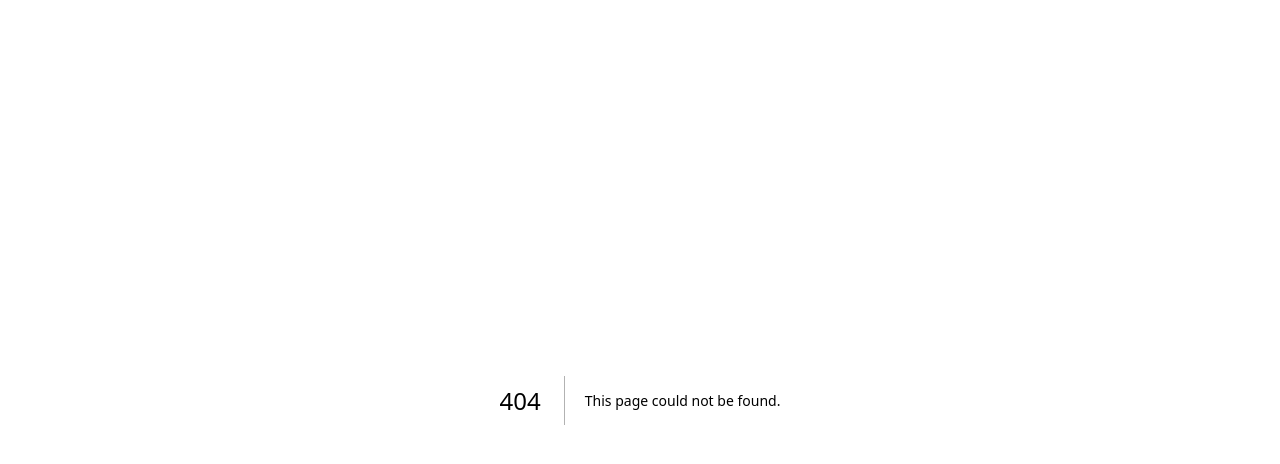
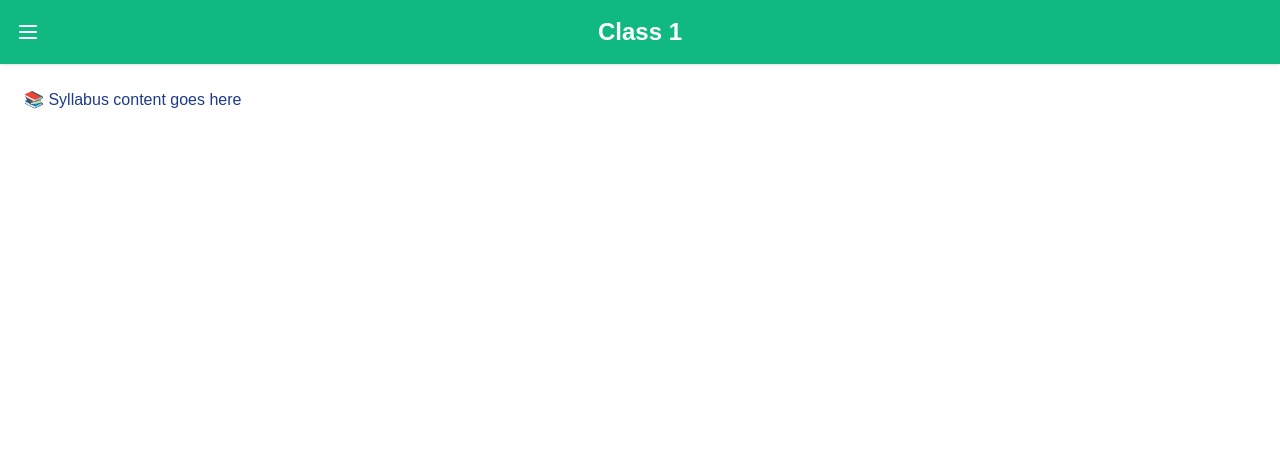
Before and after one commit to Krisha1703/Quizzo-App, a Next.js app: page /class/1 in a window 1280 px wide. Before the commit this address had no page. Shown: the top 464 px of the page. Built offline with nearby package versions, Linux system fonts and the light colour scheme.

Commit message:
created class page

```diff
--- /dev/null
+++ b/src/app/class/[classId]/page.js
@@ -0,0 +1,107 @@
+"use client";
+
+import { useState } from "react";
+import { useParams } from "next/navigation";
+import clsx from "clsx";
+import MenuItem from "@/components/Navbar/menu-item";
+
+const ClassPage = () => {
+  const { classId } = useParams();
+  const className = `Class ${classId}`;
+  const [activeTab, setActiveTab] = useState("syllabus");
+  const [sidebarOpen, setSidebarOpen] = useState(false);
+
+  const tabs = [
+    { key: "syllabus", label: "Syllabus" },
+    { key: "quizzes", label: "Quizzes" },
+    { key: "members", label: "Members" },
+    { key: "resources", label: "Resources" },
+    { key: "assignments", label: "Assignments" },
+    { key: "scorebook", label: "Scorebook" },
+  ];
+
+  const renderContent = () => {
+    switch (activeTab) {
+      case "syllabus":
+        return <div className="text-primary">📚 Syllabus content goes here</div>;
+      case "quizzes":
+        return <div className="text-primary">📝 Quizzes content goes here</div>;
+      case "members":
+        return <div className="text-primary">👥 Members list goes here</div>;
+      case "resources":
+        return <div className="text-primary">📁 Resources section</div>;
+      case "assignments":
+        return <div className="text-primary">🧾 Assignments overview</div>;
+      case "scorebook":
+        return <div className="text-primary">📊 Scorebook display</div>;
+      default:
+        return null;
+    }
+  };
+
+  return (
+    <div className="min-h-screen w-full flex flex-col relative">
+
+      <header className="bg-secondary text-white px-4 py-5 flex items-center justify-between relative shadow">
+        {/* Hamburger Menu to open sidebar */}
+        <button className="z-30" onClick={() => setSidebarOpen(!sidebarOpen)}>
+          <svg
+            xmlns="http://www.w3.org/2000/svg"
+            className="h-6 w-6 text-white"
+            fill="none"
+            viewBox="0 0 24 24"
+            stroke="currentColor"
+          >
+            <path strokeLinecap="round" strokeLinejoin="round" strokeWidth={2} d="M4 6h16M4 12h16M4 18h16" />
+          </svg>
+        </button>
+
+
+        <h1 className="absolute left-1/2 transform -translate-x-1/2 text-2xl font-bold">
+          {className}
+        </h1>
+
+
+        <div style={{ width: "24px" }} />
+      </header>
+
+      <div className="flex flex-1 overflow-hidden">
+        {/* Sidebar */}
+        <aside
+          className={clsx(
+            "fixed top-0 left-0 h-full w-64 bg-primary text-white p-4 z-20 transform transition-transform duration-300 ease-in-out",
+            sidebarOpen ? "translate-x-0" : "-translate-x-full"
+          )}
+        >
+          <nav className="space-y-2 mt-16">
+            {tabs.map((tab) => (
+              <div key={tab.key} onClick={() => {
+                setActiveTab(tab.key);
+                setSidebarOpen(false);
+              }}>
+                <MenuItem
+                  title={tab.label}
+                  active={activeTab === tab.key}
+                  panel={true}
+                />
+              </div>
+            ))}
+          </nav>
+        </aside>
+
+
+        <main className="flex-1 p-6 overflow-y-auto">{renderContent()}</main>
+      </div>
+
+
+      {sidebarOpen && (
+        <div
+          className="fixed inset-0 bg-black bg-opacity-30 z-10"
+          onClick={() => setSidebarOpen(false)}
+        />
+      )}
+    </div>
+  );
+};
+
+export default ClassPage;
--- a/src/components/Navbar/menu-item.js
+++ b/src/components/Navbar/menu-item.js
@@ -1,12 +1,12 @@
 import { motion } from "framer-motion";
 import Image from "next/image";
 
-const MenuItem = ({ title, create, onClick }) => {
+const MenuItem = ({ title, create, panel, onClick }) => {
     return (
       <div className="relative group cursor-pointer flex flex-col items-center" onClick={onClick}>
         {/* Menu Text */}
         <motion.h1
-          className="font-semibold text-xl text-primary group-hover:text-secondary"
+          className={`font-semibold text-xl ${panel ? "text-white" : "text-primary"}  group-hover:text-secondary`}
         >
           {title}
         </motion.h1>
--- a/src/components/dashboard/class-list.js
+++ b/src/components/dashboard/class-list.js
@@ -6,6 +6,7 @@ import EditClass from "@/components/dashboard/edit-class";
 import { EllipsisVertical } from "lucide-react";
 import { saveAs } from "file-saver";
 import ModalHeader from "@/components/homepage/modal/modal-header";
+import { useRouter } from "next/navigation";
 
 
 export default function ClassList() {
@@ -19,6 +20,7 @@ export default function ClassList() {
   const [copied, setCopied] = useState(false);
   const [userRole, setUserRole] = useState(null);
   const [actionMenuOpen, setActionMenuOpen] = useState(false);
+  const router = useRouter();
 
   useEffect(() => {
     const storedUser = localStorage.getItem("user");
@@ -169,27 +171,33 @@ const handleExport = (classId) => {
                       { name: "export", icon: "/Assets/download.svg", alt: "Export", width: 23, height: 23 },
                     ]
                   : [
-                      { name: "view", icon: "/Assets/View.svg", alt: "View", width: 30, height: 30 },
-                      { name: "leave", icon: "/Assets/Leave.svg", alt: "Leave", width: 27, height: 27 },
+                     { name: "enter", custom: true },
                       { name: "share", icon: "/Assets/share.svg", alt: "Share", width: 25, height: 25 },
-                      { name: "export", icon: "/Assets/download.svg", alt: "Export", width: 23, height: 23 },
+
                     ]
               ).map((action) => (
                 <button
                   key={action.name}
                   onClick={() => {
-                    if (action.name === "export") handleExport(cls.classId);
+                    if (action.name === "enter") {
+                      router.push(`/class/${cls.classId}`);
+                    }
+                    else if (action.name === "export") handleExport(cls.classId);
                     else openModal(action.name, cls.classId);
                   }}
+                  className={action.custom ? "bg-primary text-white px-3 py-1 rounded hover:bg-primary/90" : ""}
                 >
+                  {action.custom ? "Enter Class" : (
                     <Image
                       src={action.icon}
                       alt={action.alt}
                       width={action.width}
                       height={action.height}
                     />
+                  )}
                 </button>
               ))}
+
             </div>
 
 
@@ -219,7 +227,7 @@ const handleExport = (classId) => {
                       { name: "export", icon: "/Assets/download.svg", alt: "Export", width: 23, height: 23 },
                     ]
                   : [
-                      { name: "view", icon: "/Assets/View.svg", alt: "View", width: 30, height: 30 },
+                      { name: "enter", icon: "/Assets/Enter.svg", alt: "Enter", width: 30, height: 30 },
                       { name: "leave", icon: "/Assets/Leave.svg", alt: "Leave", width: 27, height: 27 },
                       { name: "share", icon: "/Assets/share.svg", alt: "Share", width: 25, height: 25 },
                       { name: "export", icon: "/Assets/download.svg", alt: "Export", width: 23, height: 23 },
```
Also changed, not shown: public/Assets/enter.svg (added). Lines whose indentation alone changed are shown as unchanged.
